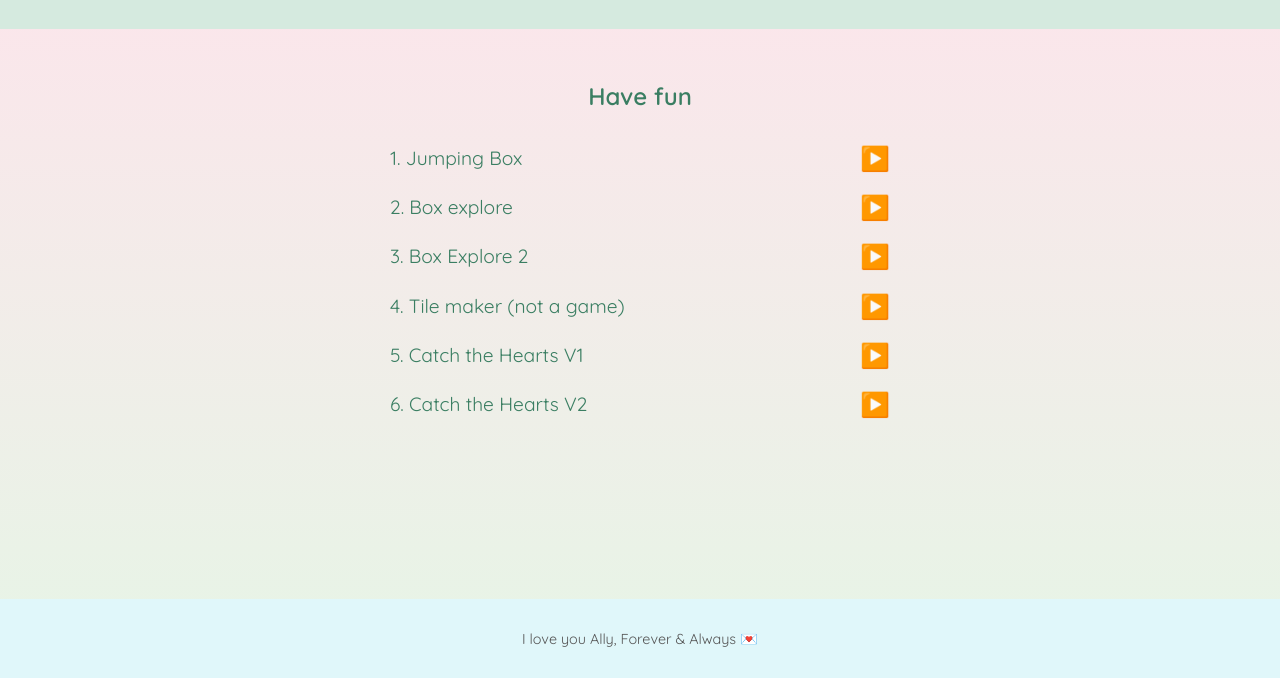
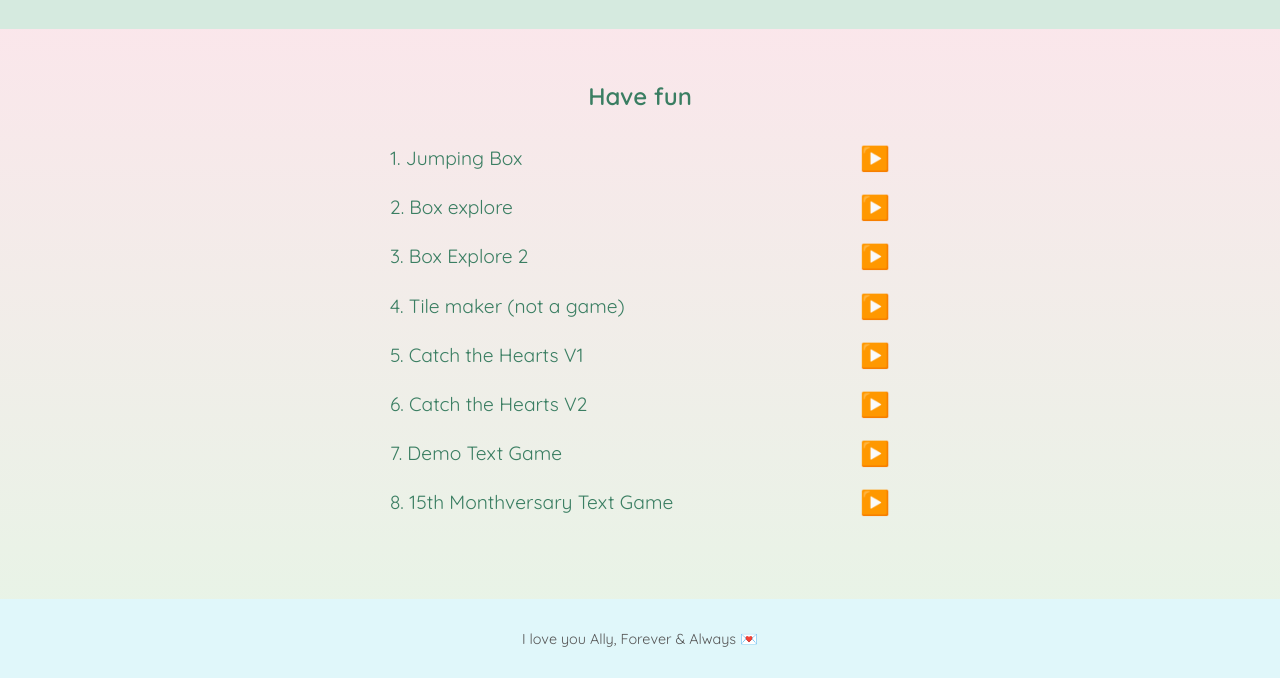
Before and after one commit to BlockHero/bonat, a plain HTML site: page games.html in a window 1280 px wide. Shown: the part 122-800 px from the top of the page. Drawn offline with Linux system fonts and the light colour scheme.

Commit message:
Update games.html

```diff
--- a/games.html
+++ b/games.html
@@ -188,6 +188,16 @@
       <a href="game6.html" style="font-size: 1.5rem; text-decoration: none;">▶️</a>
     </div>
 
+    <div style="display: flex; justify-content: space-between; align-items: center; width: 90%; max-width: 500px;">
+      <span style="font-size: 1.2rem; color: #3a7e62;">7. Demo Text Game</span>
+      <a href="demotextgame.html" style="font-size: 1.5rem; text-decoration: none;">▶️</a>
+    </div>
+
+    <div style="display: flex; justify-content: space-between; align-items: center; width: 90%; max-width: 500px;">
+      <span style="font-size: 1.2rem; color: #3a7e62;">8. 15th Monthversary Text Game</span>
+      <a href="game15monthversary.html" style="font-size: 1.5rem; text-decoration: none;">▶️</a>
+    </div>
+
   </div>
 </main>
 
```
